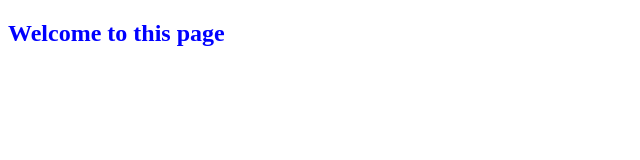
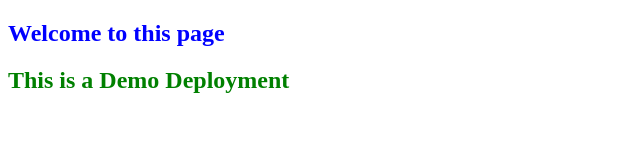
Before and after one commit to Pratyush3997/angular-app, a plain HTML site: page index.html in a window 1280 px wide. Shown: the whole page, without its empty margins (0-640 px from the left). Drawn offline with Linux system fonts and the light colour scheme.

Commit message:
Update index.html

```diff
--- a/index.html
+++ b/index.html
@@ -6,5 +6,6 @@
 </head>
 <body>
     <h2 style="color:blue">Welcome to this page</h2>
+    <h2 style="color:green">This is a Demo Deployment</h2>
 </body>
 </html>
```
